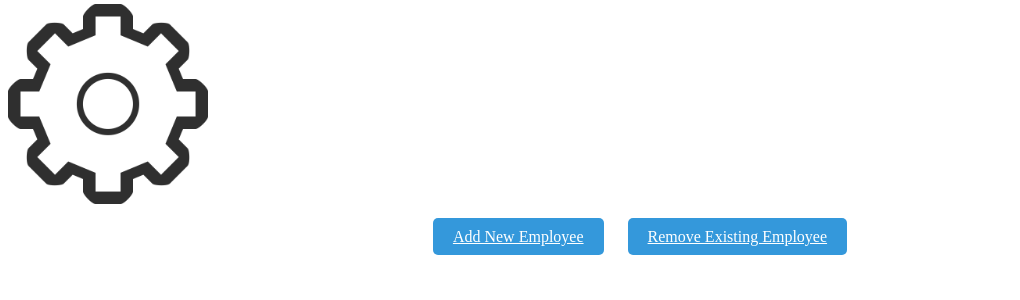
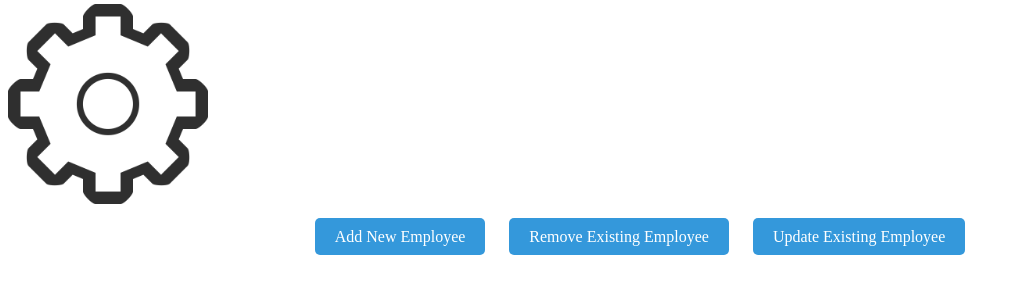
Before and after one commit to Dourai/Team6FinalProject, a Django app: template staff_management/templates/managementoptions.html in a window 1280 px wide. Shown: the part 116-416 px from the top of the page, without its empty margins (0-1020 px from the left). Run offline with Django 3.2, Linux system fonts and the light colour scheme; the template is opened without the code that fills it, so the values that code supplies are empty; parts of the project's set-up code (start-up, migrations or seed data) failed here and were passed over.

Commit message:
Update managementoptions.html
Made changes to accommodate the new "Update Employee" function.

```diff
--- a/staff_management/templates/managementoptions.html
+++ b/staff_management/templates/managementoptions.html
@@ -20,6 +20,7 @@
             border-radius: 5px;
             cursor: pointer;
             margin: 10px;
+            text-decoration: none; /* Remove underlines */
         }
 
         .button:hover {
@@ -59,6 +60,7 @@
     <div style="text-align: center; margin-top: 20px;">
         <a href="add_employee.html" class="button">Add New Employee</a>
         <a href="remove_employee.html" class="button">Remove Existing Employee</a>
+        <a href="update_employee.html" class="button">Update Existing Employee</a>
     </div>
 </body>
 
```
